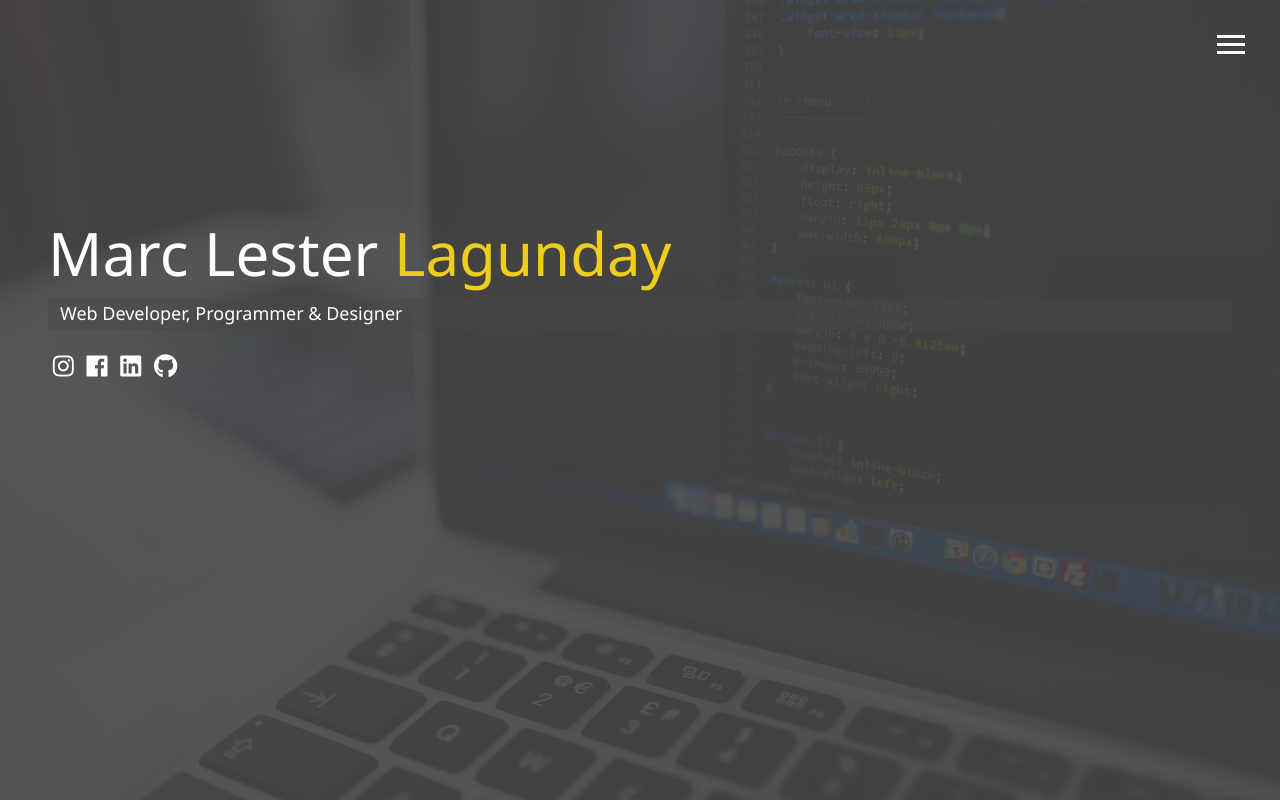
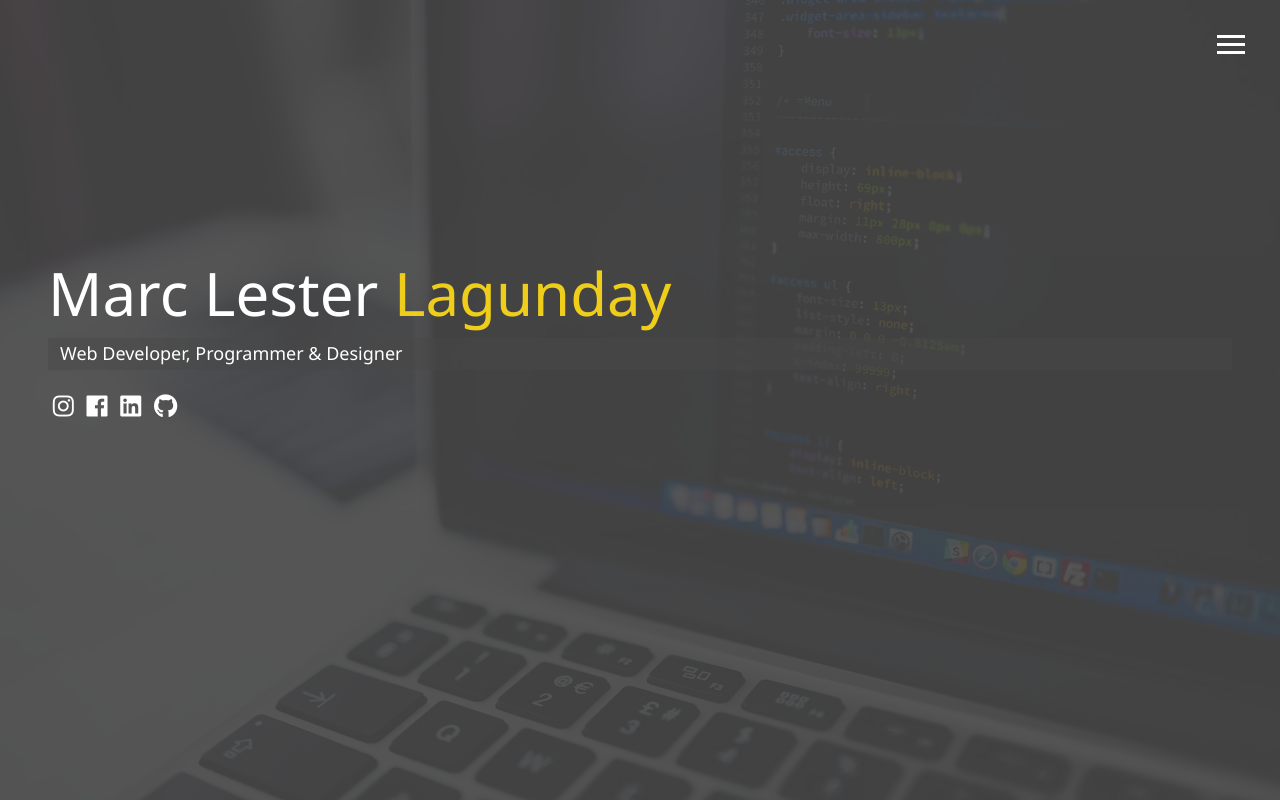
Before and after one commit to marclesterlagunday/portfolio_v2, a website: page index.html in a window 1280 px wide. Drawn offline with Linux system fonts and the light colour scheme.

Commit message:
node modules

```diff
--- a/scss/main.scss
+++ b/scss/main.scss
@@ -71,7 +71,7 @@ main{
     &#home{
         overflow: hidden;
         h1{
-            margin-top: 20vh;
+            margin-top: 25vh;
         }
     }
 }
```
Also changed, not shown: dist/css/main.css.
